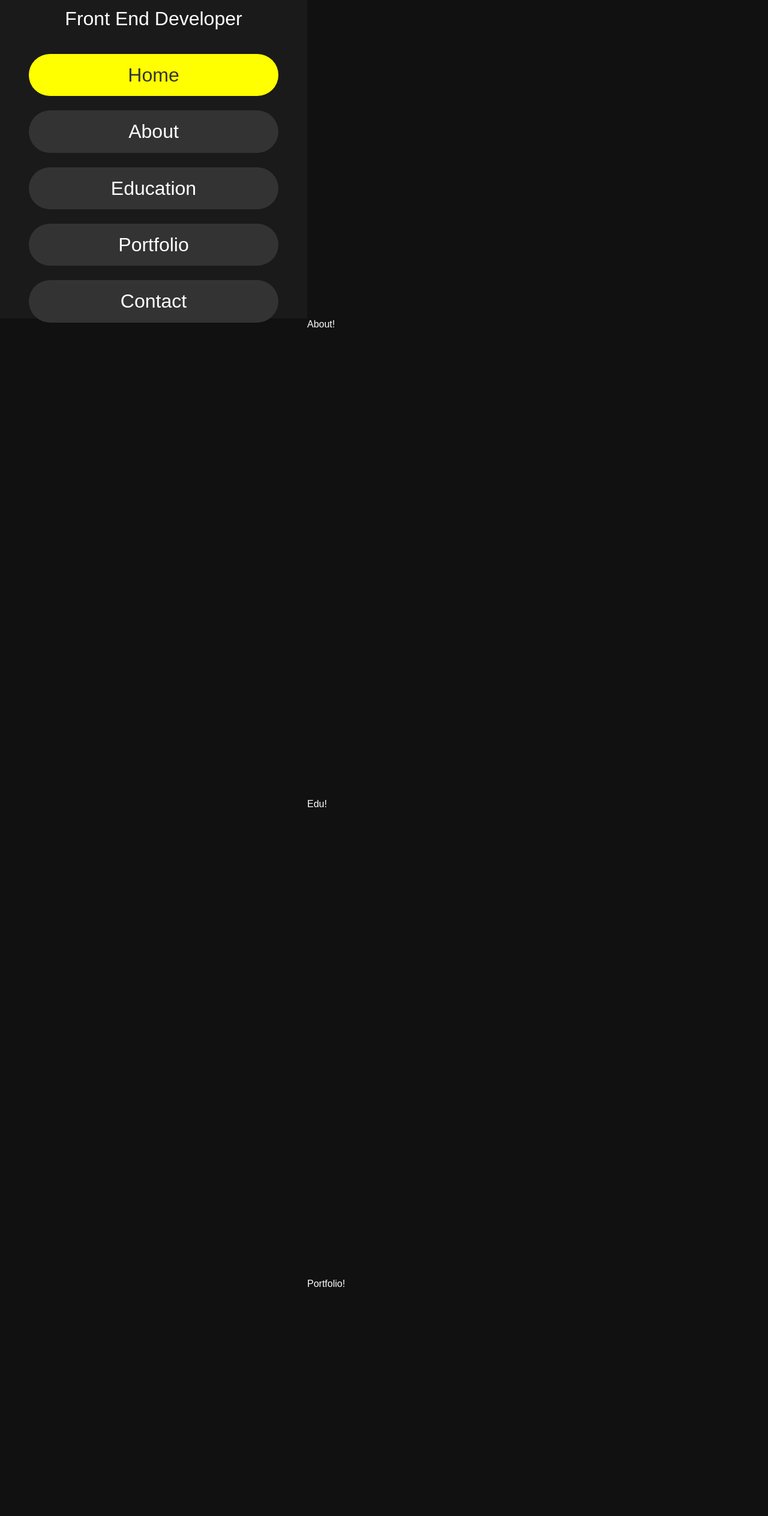
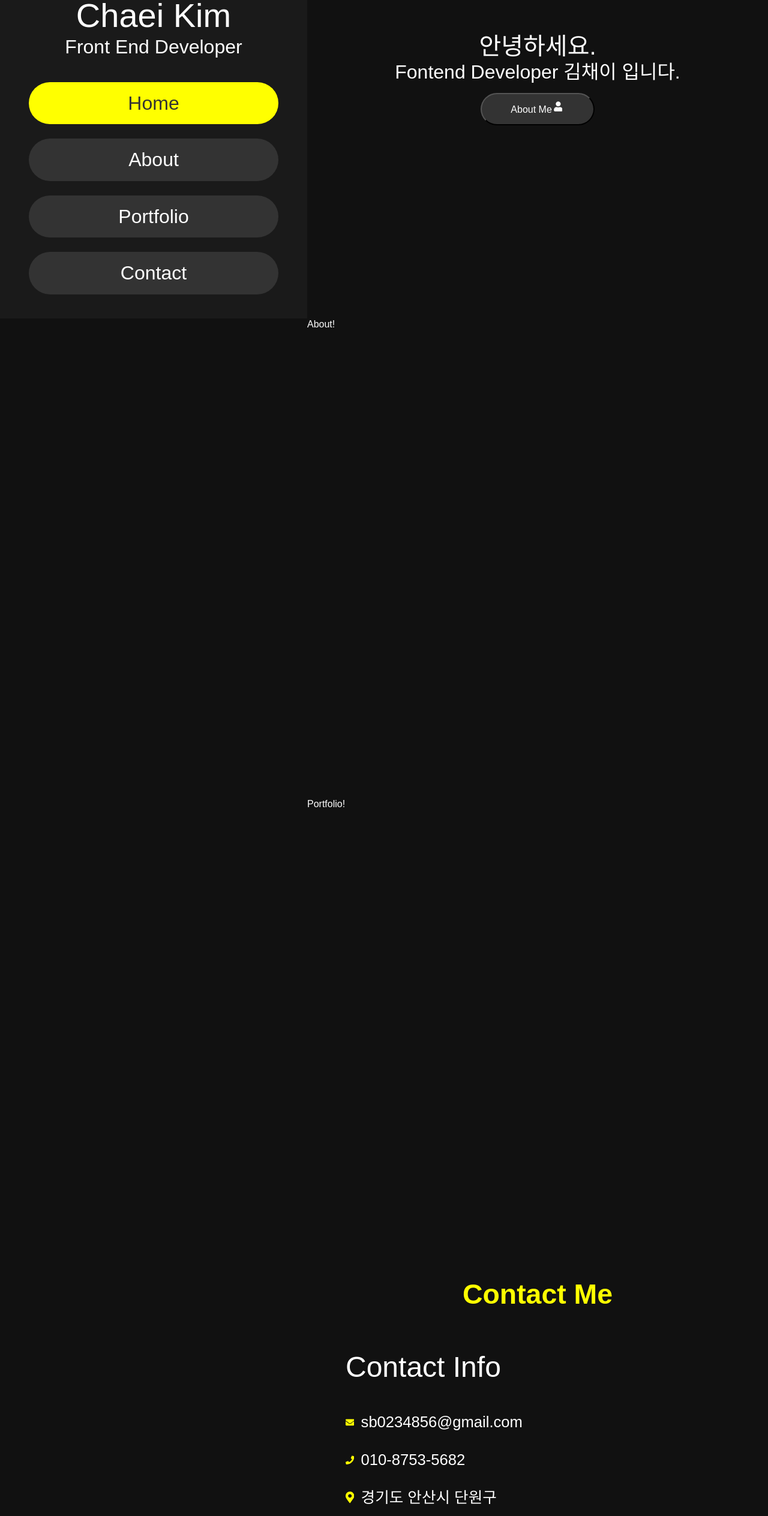
Before and after one commit to chaeikim-tech/my_page, a React (Create React App) app: page / in a window 1280 px wide. Shown: the part 269-2797 px from the top of the page at 60% size. Built offline with nearby package versions, Linux system fonts and the light colour scheme.

Commit message:
Connecting Emailjs

```diff
--- a/src/App.js
+++ b/src/App.js
@@ -1,11 +1,10 @@
 import styled from 'styled-components';
-import About from './Components/About.tsx';
-import Contact from './Components/Contact.tsx';
-import Edu from './Components/Edu.tsx';
-import Header from './Components/Header.tsx';
-import Home from './Components/Home.tsx';
-import Portfolio from './Components/Portfolio.tsx';
-import MenuBar from './Components/MenuBar.tsx';
+import About from './Components/About.jsx';
+import Contact from './Components/Contact.jsx';
+import Header from './Components/Header.jsx';
+import Home from './Components/Home.jsx';
+import Portfolio from './Components/Portfolio.jsx';
+import MenuBar from './Components/MenuBar.jsx';
 import ScrollToTop from './Components/ScrollToTop.jsx';
 
 
@@ -18,7 +17,6 @@ function App() {
       <Header />
       <Home />
       <About />
-      <Edu />
       <Portfolio />
       <Contact />
     </>
--- /dev/null
+++ b/src/Components/Contact.jsx
@@ -0,0 +1,148 @@
+import React, { useRef } from 'react';
+import { styled } from 'styled-components';
+import { FiSend } from "react-icons/fi";
+import { FaEnvelope, FaPhone, FaMapMarkerAlt } from "react-icons/fa";
+import emailjs from '@emailjs/browser';
+
+
+
+
+const Wrapper = styled.div`
+    height: 100vh;
+    display:flex;
+    align-items: center;
+    justify-content: center;
+    flex-wrap: wrap;
+`;
+
+const ConatactTitle = styled.h1`
+    color:yellow;
+    font-size: 2.9rem;
+    font-weight: bold;
+`
+
+const ContactRow = styled.div`
+    display: flex;
+    align-items: center;
+    justify-content: center;
+    flex-wrap: wrap;
+`;
+
+const ContactBox = styled.div`
+    flex: 1 1 30rem;
+    padding: 4rem;
+    padding-bottom: 0;
+
+`
+
+const InfoTitle = styled.h3`
+    font-size: 3rem;
+    padding-bottom: 2rem;
+`
+
+const Info = styled.div`
+    h3{
+        display: flex;
+        align-items: center;
+        font-size: 1.6rem;
+        padding: 1rem 0;
+        text-transform: lowercase;
+        svg {
+           padding-right: 0.7rem;
+           color: yellow;
+        }
+    }
+`
+
+const EmailForm = styled.form`
+    flex: 1 1 45rem;
+    padding: 2rem;
+    margin: 2rem;
+    margin-bottom: 4rem;
+    input,textarea{
+        padding: 1rem;
+        margin: 1rem 0;
+        background: #3333;
+        color: #fff;
+        text-transform: none;
+        font-size: 1.7rem;
+        width:100%;
+
+    }
+    textarea{
+        height: 15rem;
+        resize:none;
+        border: none;
+    }
+`
+const Button = styled.button`
+    background-color: #fff000;
+    border-radius: 12px;
+    color: #000;
+    cursor: pointer;
+    font-weight: bold;
+    padding: 10px 15px;
+    text-align: center;
+    transition: 200ms;
+    width: 12%;
+    box-sizing: border-box;
+    border: 0;
+    font-size: 16px;
+    user-select: none;
+    -webkit-user-select: none;
+    touch-action: manipulation;
+
+`
+
+
+const Contact = () => {
+
+    const form = useRef();
+
+
+    const sendEmail = (e) => {
+        e.preventDefault();
+
+        emailjs
+            .sendForm('service_vmdiasd', 'template_jyfe5md', form.current, {
+                publicKey: 'tr-Zne-iwU4jGflqq',
+            })
+            .then(
+                () => {
+                    alert('메일이 전송되었습니다.')
+                    form.current.reset();
+                    console.log('SUCCESS!');
+                },
+                (error) => {
+                    alert('메일 전송에 실패하였습니다. 다시 시도해주세요.')
+                    form.current.reset();
+                    console.log('FAILED...', error.text);
+                },
+            );
+    };
+
+    return (
+        <Wrapper id='contact'>
+            <ConatactTitle>Contact me</ConatactTitle>
+            <ContactRow>
+                <ContactBox>
+                    <InfoTitle>contact info</InfoTitle>
+                    <Info>
+                        <h3><FaEnvelope />sb0234856@gmail.com</h3>
+                        <h3><FaPhone />010-8753-5682</h3>
+                        <h3><FaMapMarkerAlt />경기도 안산시 단원구</h3>
+                    </Info>
+                </ContactBox>
+                <EmailForm ref={form} onSubmit={sendEmail}>
+                    <input type='text' name='from_name' required placeholder='Name' />
+                    <input type='email' name='email' required placeholder='Email' />
+                    <textarea name='message' required cols={30} rows={10} className='message' placeholder='Message' />
+                    <Button type='submit'>Send<FiSend /></Button>
+                </EmailForm>
+            </ContactRow>
+        </Wrapper>
+    )
+
+};
+
+export default Contact;
--- a/src/Components/Contact.tsx
+++ /dev/null
@@ -1,81 +0,0 @@
-import React from 'react';
-import { styled } from 'styled-components';
-import { FiSend } from "react-icons/fi";
-
-
-
-const Wrapper = styled.div`
-    height: 100vh;
-    display:flex;
-    align-items: center;
-    justify-content: center;
-    flex-wrap: wrap;
-`;
-
-const ContactRow = styled.div`
-    display: flex;
-    align-items: center;
-    justify-content: center;
-    flex-wrap: wrap;
-`;
-
-const ContactBox = styled.div`
-    flex: 1 1 30rem;
-    padding: 4rem;
-    padding-bottom: 0;
-
-`
-
-const Info = styled.div`
-
-`
-
-const EmailForm = styled.form`
-    flex: 1 1 45rem;
-    padding: 2rem;
-    margin: 2rem;
-    margin-bottom: 4rem;
-    input,textarea{
-        padding: 1rem;
-        margin: 1rem 0;
-        background: #3333;
-        color: #fff;
-        text-transform: none;
-        font-size: 1.7rem;
-        width:100%;
-
-    }
-    textarea{
-        height: 15rem;
-        resize:none;
-    }
-`
-
-
-function Contact() {
-    return (
-        <Wrapper id='contact'>
-            <h1><span>Contact</span> me</h1>
-            <hr  />
-            <ContactRow>
-                <ContactBox>
-                    <h3>contact info</h3>
-                    <Info>
-                        <h3>sb0234856@gmail.com</h3>
-                        <h3>010-8753-5682</h3>
-                        <h3>경기도 안산시 단원구</h3>
-                    </Info>
-                </ContactBox>
-                <EmailForm>
-                    <input type='text' placeholder='name' />
-                    <input type='text' placeholder='email' />
-                    <input type='text' placeholder='name' />
-                    <textarea name='' cols={30} rows={10} className='message' placeholder='message' />
-                    <button type='submit'>Send<FiSend /></button>
-                </EmailForm>
-            </ContactRow>
-        </Wrapper>
-    )
-}
-
-export default Contact;
--- a/src/Components/Edu.tsx
+++ /dev/null
@@ -1,18 +0,0 @@
-import React from 'react';
-import styled from 'styled-components';
-
-
-const Wrapper = styled.div`
-    height: 100vh;
-`;
-
-
-
-
-function Edu() {
-    return (
-        <Wrapper id='edu'>Edu!</Wrapper>
-    )
-}
-
-export default Edu;
--- a/src/Components/Header.tsx
+++ b/src/Components/Header.jsx
@@ -89,7 +89,6 @@ const Header = () => {
                 <ul>
                     <li><StyledLink to="home" spy={true} smooth={true}  duration={500}>Home</StyledLink></li>
                     <li><StyledLink to="about" spy={true} smooth={true} duration={500}>About</StyledLink></li>
-                    <li><StyledLink to="edu" spy={true} smooth={true} duration={500}>Education</StyledLink></li>
                     <li><StyledLink to="portfolio" spy={true} smooth={true} duration={500}>portfolio</StyledLink></li>
                     <li><StyledLink to="contact" spy={true} smooth={true} duration={500}>contact</StyledLink></li>
                 </ul>
--- /dev/null
+++ b/src/Components/Home.jsx
@@ -0,0 +1,54 @@
+import React from 'react';
+import { styled } from 'styled-components';
+import { FaUser } from "react-icons/fa";
+
+
+const Wrapper = styled.div`
+    display:flex;
+    align-items: center;
+    justify-content:center;
+    flex-flow: column;
+    min-height: 100vh;
+    padding: 1rem;
+    `;
+
+const Hello = styled.h3`
+    font-size: 2.5rem;
+    color:#fff;
+`;
+
+const Name = styled.h2`
+    font-size: 2rem;
+    color:#fff;
+`;
+
+const AboutButton = styled.button`
+    padding: .6rem 3rem 1rem 3rem;
+    background:#333;
+    color:#fff;
+    cursor: pointer;
+    margin-top: 1rem;
+    font-size: 1rem;
+    border-radius: 5rem;
+    &:hover{
+        background: yellow;
+        color:#333;
+    }
+    svg{
+        padding: 0rem 0.2rem;
+        font-size: 1.3rem;
+    }
+`;
+
+
+function Home() {
+    return (
+        <Wrapper id='home'>
+            <Hello>안녕하세요.</Hello>
+            <Name>Fontend Developer 김채이 입니다.</Name>
+            <AboutButton>About Me<FaUser /></AboutButton>
+        </Wrapper>
+    )
+}
+
+export default Home;
--- a/src/Components/Home.tsx
+++ /dev/null
@@ -1,18 +0,0 @@
-import React from 'react';
-import { styled } from 'styled-components';
-
-
-const Wrapper = styled.div`
-    height: 100vh;
-`;
-
-
-
-
-function Home() {
-    return (
-        <Wrapper id='home'>Home!</Wrapper>
-    )
-}
-
-export default Home;
```
Also changed, not shown: src/Components/About.jsx (renamed from src/Components/About.tsx), src/Components/MenuBar.jsx (renamed from src/Components/MenuBar.tsx), src/Components/Portfolio.jsx (renamed from src/Components/Portfolio.tsx).
